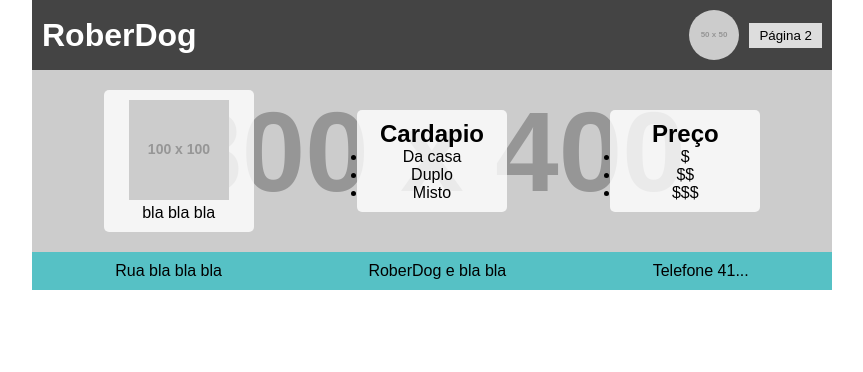
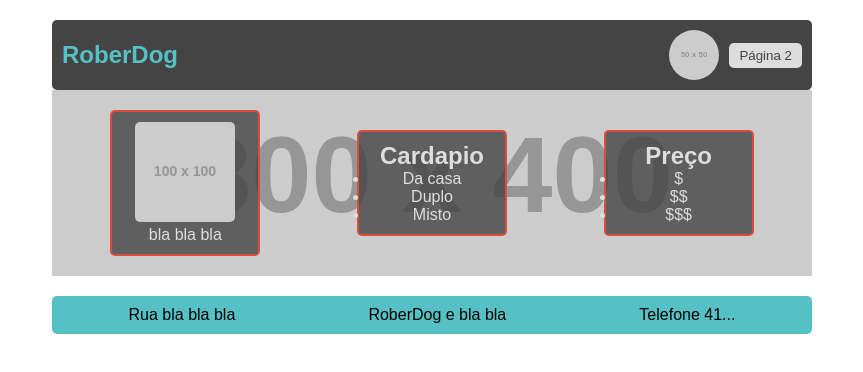
Before and after one commit to kaua-plonkovski/kau-vieira-e-gabriel, a plain HTML site: page index.html in a window 1280 px wide. Shown: the whole page, without its empty margins (208-1071 px from the left). Drawn offline with Linux system fonts and the light colour scheme; placeholder pictures from the web are drawn by us.

Commit message:
Update style.css

```diff
--- a/style.css
+++ b/style.css
@@ -18,6 +18,8 @@
 
     margin: 0 auto;
 
+    padding: 20px;
+
 }
 
 
@@ -35,6 +37,18 @@
     justify-content: space-between;
 
     padding: 10px;
+
+    border-radius: 5px;
+
+}
+
+
+
+.title {
+
+    font-size: 24px;
+
+    color: #56c1c5;
 
 }
 
@@ -56,6 +70,10 @@
 
     border-radius: 50%;
 
+    width: 50px;
+
+    height: 50px;
+
 }
 
 
@@ -69,6 +87,10 @@
     padding: 5px 10px;
 
     cursor: pointer;
+
+    border-radius: 5px;
+
+    color: #444;
 
 }
 
@@ -90,13 +112,17 @@
 
     background-position: center;
 
+    gap: 20px;
+
 }
 
 
 
 .cardapio, .descricao, .preco {
 
-    background-color: rgba(255, 255, 255, 0.8);
+    background-color: rgba(68, 68, 68, 0.8);
+
+    color: #ddd;
 
     padding: 10px;
 
@@ -105,6 +131,16 @@
     border-radius: 5px;
 
     width: 150px;
+
+    border: 2px solid #dd4b39;
+
+}
+
+
+
+.cardapio-img {
+
+    border-radius: 5px;
 
 }
 
@@ -124,4 +160,8 @@
 
     justify-content: space-around;
 
+    margin-top: 20px;
+
+    border-radius: 5px;
+
 }
```
